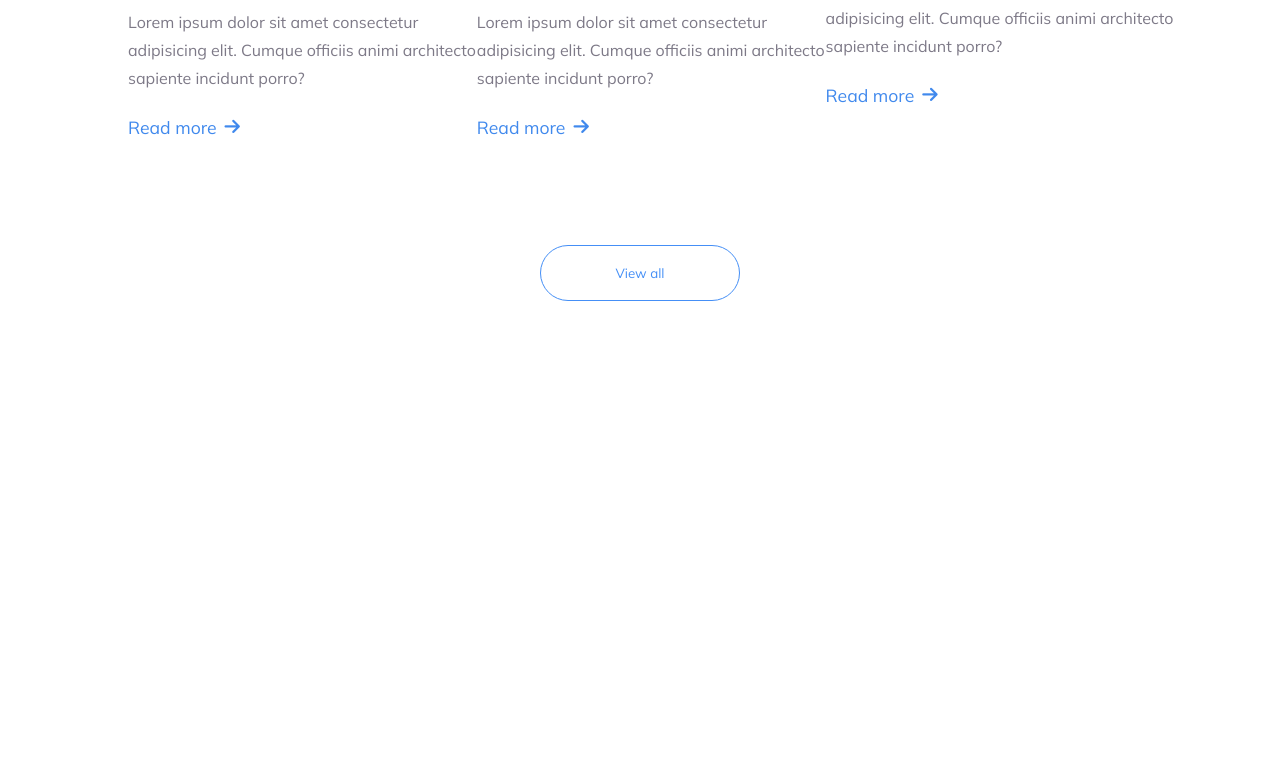
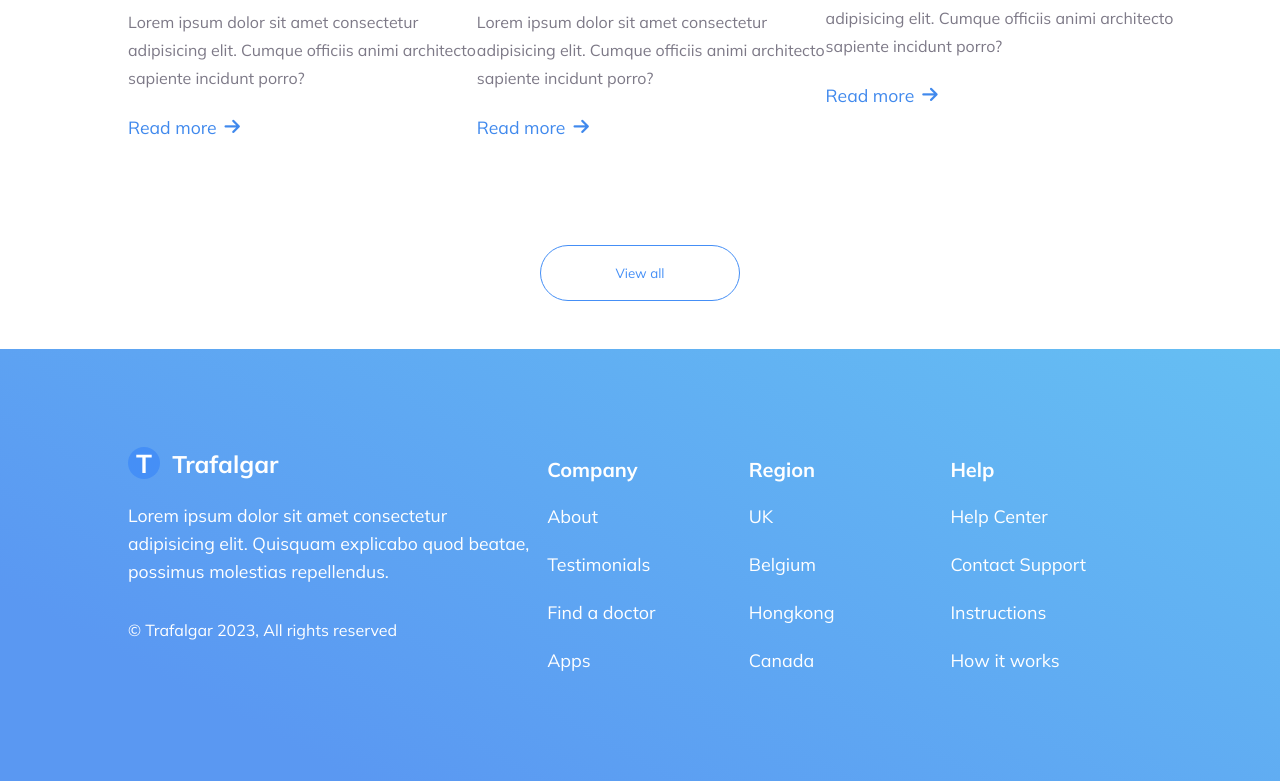
Before and after one commit to Moamin-AbuEwaida/landing-page-resp, a plain HTML site: page index.html in a window 1280 px wide. Shown: the part 4855-5636 px from the top of the page. Before the commit the page ends 5204 px from the top, so only its background shows below. Drawn offline with nearby package versions, Linux system fonts and the light colour scheme.

Commit message:
footer section

```diff
--- a/index.html
+++ b/index.html
@@ -283,6 +283,43 @@
           <button class="article-button">View all</button>
         </div>
       </article>
+      <!-- footer section -->
+      <footer>
+        <div class="footer-container">
+          <div class="footer-container__text">
+            <a href="#" class="footer-logo">T</a>
+            <a href="#" class="footer-title">Trafalgar</a>
+            <p class="footer-desc">
+              Lorem ipsum dolor sit amet consectetur adipisicing elit. Quisquam
+              explicabo quod beatae, possimus molestias repellendus.
+            </p>
+            <p class="footer-copyright">
+              &copy; Trafalgar 2023, All rights reserved
+            </p>
+          </div>
+          <ul class="footer-list">
+            <li><p class="footer-list__title">Company</p></li>
+            <li><a href="#" class="footer-link">About</a></li>
+            <li><a href="#" class="footer-link">Testimonials</a></li>
+            <li><a href="#" class="footer-link">Find a doctor</a></li>
+            <li><a href="#" class="footer-link">Apps</a></li>
+          </ul>
+          <ul class="footer-list">
+            <li><p class="footer-list__title">Region</p></li>
+            <li><a href="#" class="footer-link">UK</a></li>
+            <li><a href="#" class="footer-link">Belgium</a></li>
+            <li><a href="#" class="footer-link">Hongkong</a></li>
+            <li><a href="#" class="footer-link">Canada</a></li>
+          </ul>
+          <ul class="footer-list">
+            <li><p class="footer-list__title">Help</p></li>
+            <li><a href="#" class="footer-link">Help Center</a></li>
+            <li><a href="#" class="footer-link">Contact Support</a></li>
+            <li><a href="#" class="footer-link">Instructions</a></li>
+            <li><a href="#" class="footer-link">How it works</a></li>
+          </ul>
+        </div>
+      </footer>
     </div>
     <script src="https://unpkg.com/aos@2.3.1/dist/aos.js"></script>
     <script src="./main.js"></script>
--- a/style.css
+++ b/style.css
@@ -30,7 +30,7 @@ nav {
 }
 
 .nav-logo {
-  width: 1.5rem;
+  width: 2rem;
   height: auto;
   display: inline-block;
   background-color: #458ff6;
@@ -431,3 +431,99 @@ article {
   box-shadow: 0 0 15px rgba(69, 143, 246, 1);
   transform: scale(1.1);
 }
+
+/* footer section */
+footer {
+  display: flex;
+  align-items: center;
+  width: 100%;
+  height: 27rem;
+  background: linear-gradient(208.18deg, #67c3f3 -8.57%, #5a98f2 82.96%);
+}
+
+.footer-container {
+  display: flex;
+  justify-content: space-between;
+  width: 80%;
+  margin: auto;
+}
+
+.footer-container__text {
+  flex: 2;
+  margin-right: 1rem;
+}
+
+.footer-logo {
+  width: 2rem;
+  height: auto;
+  display: inline-block;
+  background-color: #458ff6;
+  text-decoration: none;
+  border-radius: 100%;
+  font-size: 1.62rem;
+  text-align: center;
+  font-weight: bold;
+  color: #fff;
+  margin-right: 0.5rem;
+}
+
+.footer-title {
+  font-size: 1.5rem;
+  text-decoration: none;
+  font-weight: 700;
+  color: #fff;
+}
+
+.footer-desc {
+  font-size: 1.1rem;
+  color: #fff;
+  line-height: 1.75rem;
+  margin-top: 1.37rem;
+}
+
+.footer-copyright {
+  font-size: 1rem;
+  color: #fff;
+  line-height: 1.75rem;
+  margin-top: 1.93rem;
+}
+
+.footer-list {
+  flex: 1;
+  list-style: none;
+}
+
+.footer-list__title {
+  font-size: 1.25rem;
+  margin: 10px 0;
+  font-weight: bold;
+  color: #fff;
+}
+
+.footer-link {
+  font-size: 1.12rem;
+  color: #fff;
+  line-height: 3rem;
+  text-decoration: none;
+}
+
+/* on scroll */
+.nav-scroll {
+  background-color: #458ff6;
+}
+
+.nav-logo-scroll {
+  background-color: #fff;
+  color: #458ff6;
+}
+
+.nav-link-scroll {
+  color: #fff;
+  opacity: 1;
+}
+
+.nav-link-scroll:hover {
+  color: #fff;
+  font-weight: bold;
+  opacity: 1;
+}
```
